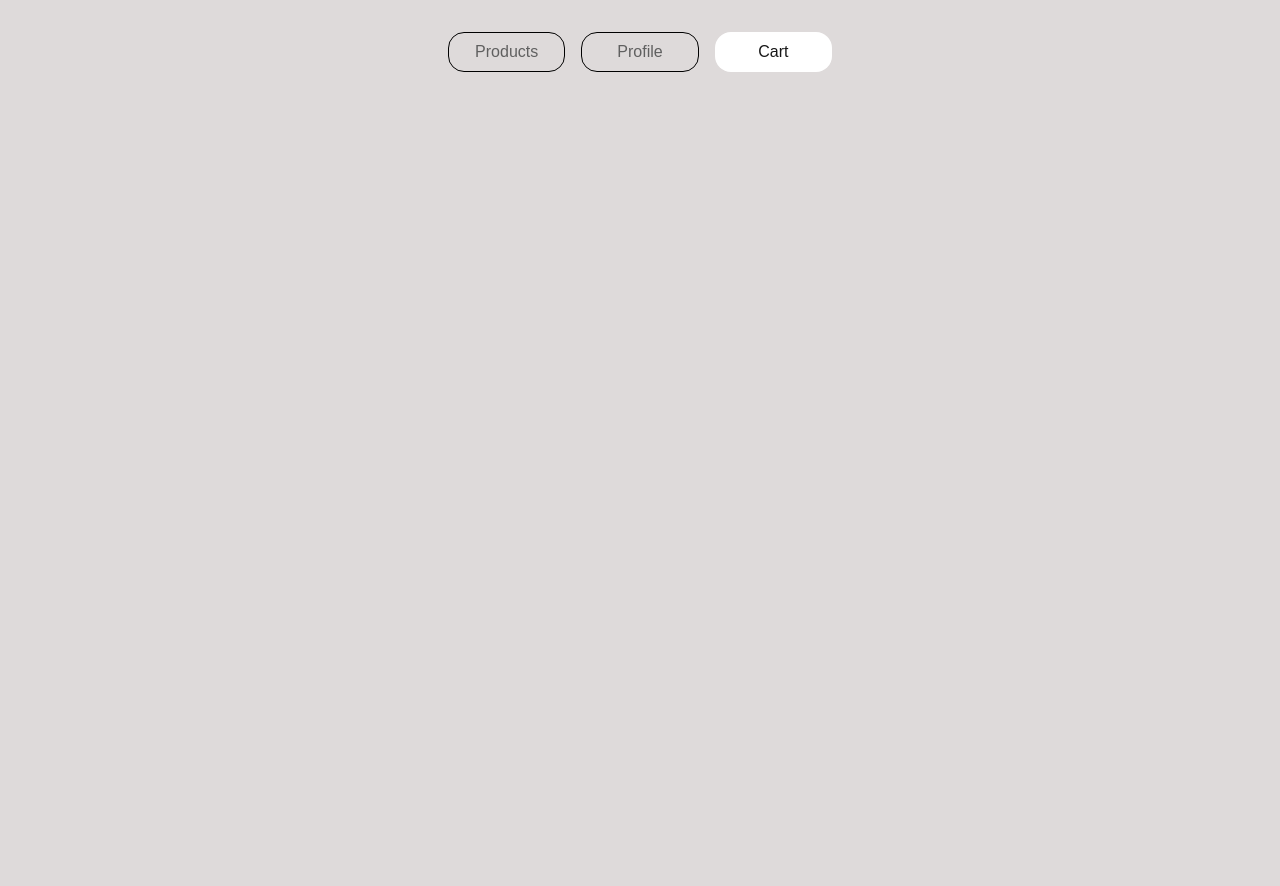
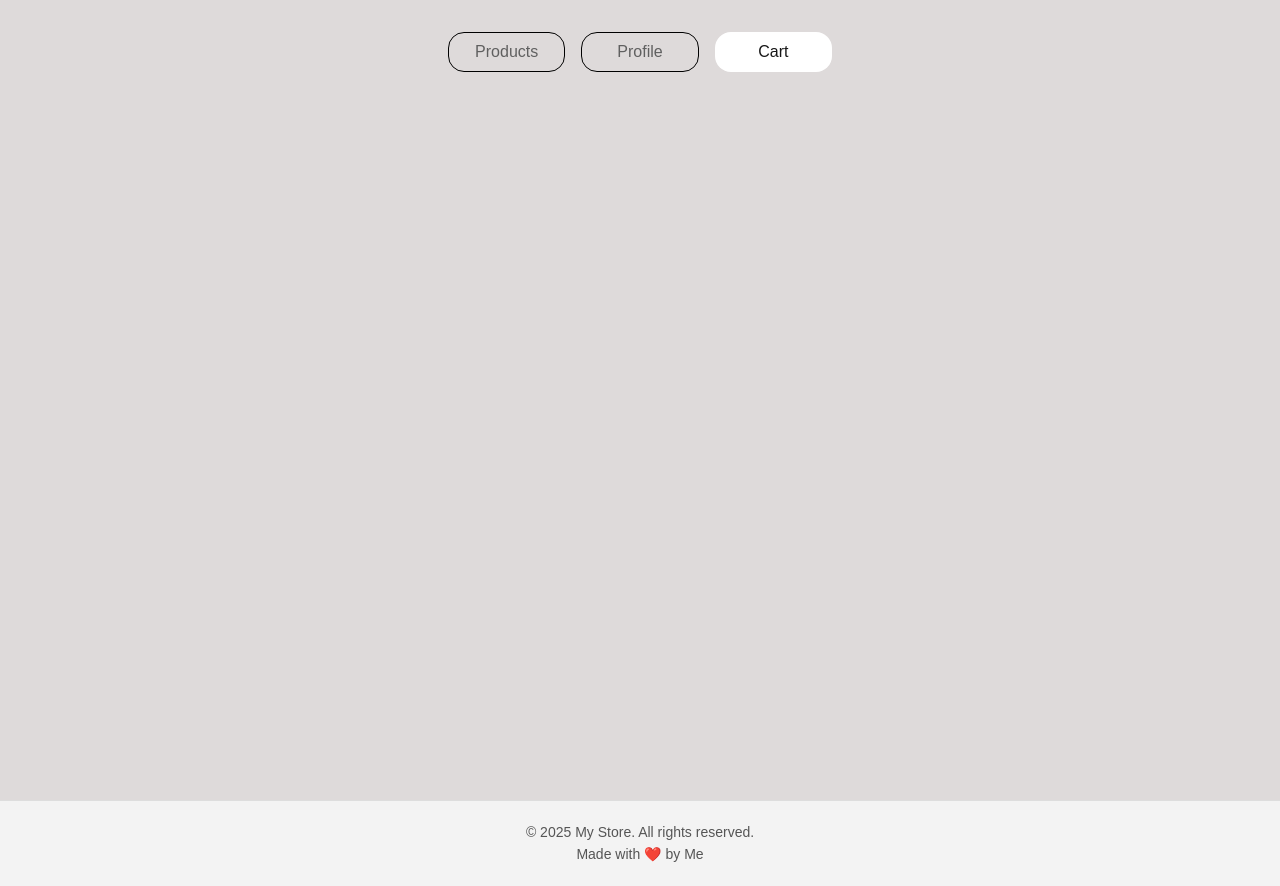
Before and after one commit to MedulashviliSofo/codeit-final-project, a Next.js app: page /cart in a window 1280 px wide. Before the commit the page ends 800 px from the top, so only its background shows below. Built offline with nearby package versions, Linux system fonts and the light colour scheme.

Commit message:
finalyyyyy

```diff
--- a/src/app/(main)/cart/page.jsx
+++ b/src/app/(main)/cart/page.jsx
@@ -33,11 +33,19 @@
     localStorage.setItem("products", JSON.stringify([...products]));
    };
 
+   const handleRemoveProduct = async (product) => {
+  const products = await JSON.parse(localStorage.getItem("products"));
+  const updatedProducts = products.filter((item) => item.product.id !== product.id);
+
+  setCartProducts(updatedProducts);
+  localStorage.setItem("products", JSON.stringify(updatedProducts));
+};
+
    return (
      <div className={styles.container}>
             {cartProducts?.map((prod) => (
-              console.log(prod),
-         <div key={prod.id} className={styles.itemWrapper}>
+
+       <div key={prod.product.id} className={styles.itemWrapper}>
            <Image
              src={prod.product.image}
              width={70}
@@ -47,12 +55,14 @@
            <div>
              <h4> {prod.product.title}</h4>
              <br />
-             <p>{prod.count} ცალი</p>
+             <p>${prod.product.price}</p>
            </div>
            <div className={styles.buttonWrapper}>
-             <button onClick={() => handleAddOne(prod.product)} className={styles.Button}>add 1</button>
-             <button onClick={() => handleRemoveOne(prod.product)} className={styles.Button}>remove 1</button>
+             <button onClick={() => handleAddOne(prod.product)} className={styles.Button1}>+</button>
+             <p className={styles.Button}>{prod.count}</p>
+             <button onClick={() => handleRemoveOne(prod.product)} className={styles.Button1}>-</button>
            </div>
+           <button onClick={() => handleRemoveProduct(prod.product)} className={styles.removeButton}>🗑️</button>
          </div>
        ))}
      </div>
--- a/src/app/(main)/cart/page.module.css
+++ b/src/app/(main)/cart/page.module.css
@@ -1,8 +1,11 @@
 .container {
   height: 100vh;
+  max-height: 150rem;
+  width: 100%;
   display: flex;
   flex-direction: column;
-    padding: 140px 40px 0px;
+  align-items: center;
+  padding: 120px 30px 0px;
   gap: 30px;
 }
 
@@ -10,11 +13,15 @@
   display: flex;
   flex-direction: row;
   gap: 20px;
-    border: 1.5px solid black;
+  border: 1.5px solid rgb(153, 149, 149);
   border-radius: 10px;
   padding: 8px 16px;
   background-color: white;
+  min-height: 150px;
   align-items: center;
+  margin: 0;
+  width: 80%;
+  max-width: 600px;
 }
 
 .buttonWrapper {
@@ -23,13 +30,36 @@
 }
 
 .Button {
-    background-color: #373636;
-    color: white;
+    background-color: #ffffff;
+    color: rgb(0, 0, 0);
+    border: 1px solid rgb(176, 167, 167);
+    border-radius: 0.5em;
+    font-size: 1rem;
+    cursor: pointer;
+    transition: background 0.3s;
+    padding: 6px 14px;
+    font-size: 20px;
+    font: bold;
+}
+
+.Button1 {
+    color: rgb(0, 0, 0);
     border: none;
     border-radius: 0.5em;
     font-size: 1rem;
     cursor: pointer;
     transition: background 0.3s;
     padding: 6px 14px;
-    font-size: 14px;
+    font-size: 25px;
+    background-color: white;
+    font: bold;
 }
+
+.removeButton {
+  background-color: rgb(255, 255, 255);
+  padding: 5px 10px;
+  border: 1px solid rgb(176, 167, 167);
+  border-radius: 4px;
+  margin-top: 10px;
+  cursor: pointer;
+}
--- a/src/app/(main)/layout.js
+++ b/src/app/(main)/layout.js
@@ -44,6 +44,10 @@ function layout({ children }) {
           </Link>
         </nav>
         {children}
+        <footer className={styles.footer}>
+          <p>© {new Date().getFullYear()} My Store. All rights reserved.</p>
+          <p>Made with ❤️ by Me</p>
+        </footer>
       </div>
     );
 }
--- a/src/app/(main)/page.module.css
+++ b/src/app/(main)/page.module.css
@@ -1,5 +1,7 @@
 .container {
     display: flex;
+    flex-direction: column;
+    min-height: 100vh;
     justify-content: center;
 }
 
@@ -33,3 +35,15 @@
     border: 1px solid black;
     color: rgb(96, 96, 96);
 }
+
+
+.footer {
+  padding: 20px;
+  text-align: center;
+  background-color: #f3f3f3;
+  color: #555;
+  margin-top: auto;
+  font-size: 14px;
+  border-top: 1px solid #ddd;
+  line-height: 1.6;
+}
--- a/src/app/(main)/products/details/[id]/page.jsx
+++ b/src/app/(main)/products/details/[id]/page.jsx
@@ -23,7 +23,7 @@ async function page  ({params})  {
         <p className={styles.description}>{product.description}</p>
         <p className={styles.price}>Price:{product.price}$</p>
         <div className={styles.ratingWrapper}>
-            <p className={styles.rating}>{product.rating.rate}/5</p>
+            <p className={styles.rating}>⭐️{product.rating.rate}/5</p>
             <p className={styles.ratingCount}>{product.rating.count} reviews</p>
             <AddToCart product={product} />
         </div>
--- a/src/app/(main)/profile/page.module.css
+++ b/src/app/(main)/profile/page.module.css
@@ -1,30 +1,37 @@
-.image {
-    border-radius: 50%;
-    border: 1px solid gray;
+.container {
+  max-width:850px;
+  margin: 50px auto;
+  padding: 30px;
+  background: #ffffff;
+  border-radius: 12px;
+  box-shadow: 0 4px 20px rgba(0, 0, 0, 0.1);
+  text-align: center;
+  margin-top: 5rem;
+  border: 1px solid transparent;
 }
 
-.container {
-    height: 100vh;
-    display: flex;
-    justify-content: center;
-    align-items: center;
-    flex-direction: column;
-    gap: 20px;
+.container:hover {
+    border: 1px solid rgb(104, 96, 151);
+}
+
+.image {
+  border-radius: 50%;
+  margin-bottom: 20px;
+  border: 1.5px solid #9f9f9f;
+  background-color: #edecec;
+}
+
+.section {
+  display: grid;
+  grid-template-columns: 1fr 1fr;
+  gap: 20px;
+  margin-top: 30px;
+  text-align: left;
 }
 
 .infoWrapper {
-    display: flex;
-    gap: 20px;
-    padding: 5px 10px;
-    border-radius: 8px;
-    border: 1px solid gray;
+  background-color: #edecec;
+  padding: 15px 20px;
+  border-radius: 15px;
+  border: 1.5px solid #9f9f9f;
 }
-
-.section {
-    display: flex;
-    flex-wrap: wrap;
-    padding: 4rem;
-    gap: 20px;
-    align-items: center;
-    justify-content: center;
-}
--- a/src/app/page.js
+++ b/src/app/page.js
@@ -79,6 +79,7 @@ export default function Home() {
         .then((res) => res.json())
         .then((res) => {
           console.log(res);
+          localStorage.setItem("user", JSON.stringify(res.token));
           router.replace("/products");
         })
         .catch((error) => {
--- a/src/components/ProductItem/ProductItem.jsx
+++ b/src/components/ProductItem/ProductItem.jsx
@@ -17,7 +17,7 @@ function ProductItem({ item }) {
       <div className={styles.priceContainer}>
         <h4 className={styles.price}>{item.price}$</h4>
         <div className={styles.ratingWrapper}>
-            <p className={styles.rating}>{item.rating.rate}/5</p>
+            <p className={styles.rating}>{item.rating.rate}/5 ⭐️</p>
             <p className={styles.ratingCount}>{item.rating.count} reviews</p>
         </div>
       </div>
--- a/src/components/ProductItem/ProductItem.module.css
+++ b/src/components/ProductItem/ProductItem.module.css
@@ -1,13 +1,13 @@
 .itemContainer {
     height: 380px;
-    width: 240px;
+    width: 260px;
     border: 1px solid transparent;
     padding: 8px 10px;
     background-color: white;
 }
 
 .itemContainer:hover {
-    border: 1px solid skyblue;
+    border: 1px solid rgb(107, 107, 107);
 }
 
 .imageContainer {
@@ -26,6 +26,7 @@
     height: 42px;
     overflow: hidden;
     margin-bottom: 10px;
+    background-color: rgb(238, 238, 238);
 }
 
 .desc {
```
Also changed, not shown: src/app/(main)/products/loading.jsx (added, +9 -0 lines), src/app/(main)/profile/page.jsx (+10 -10 lines). Lines whose indentation alone changed are shown as unchanged.
